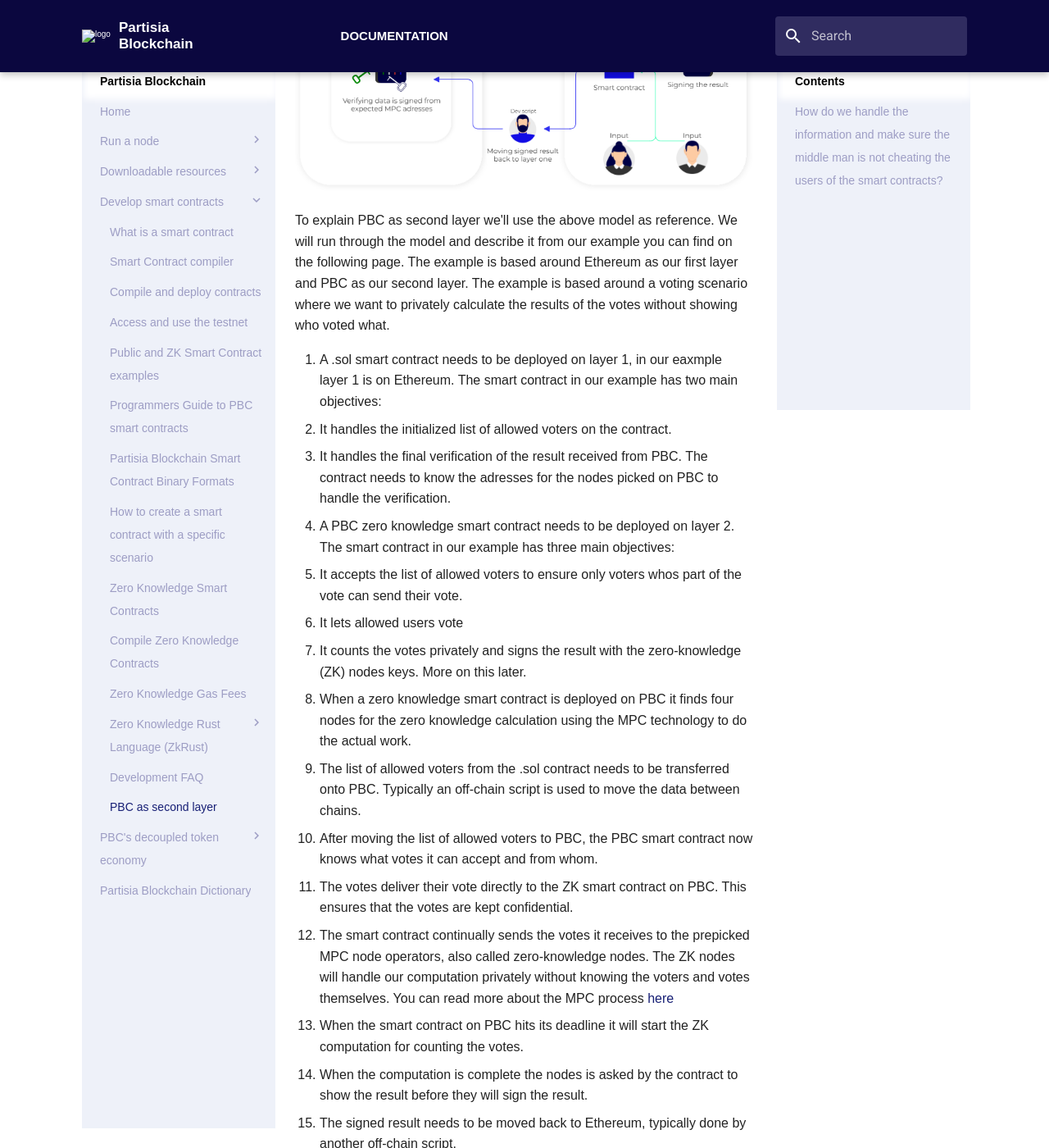
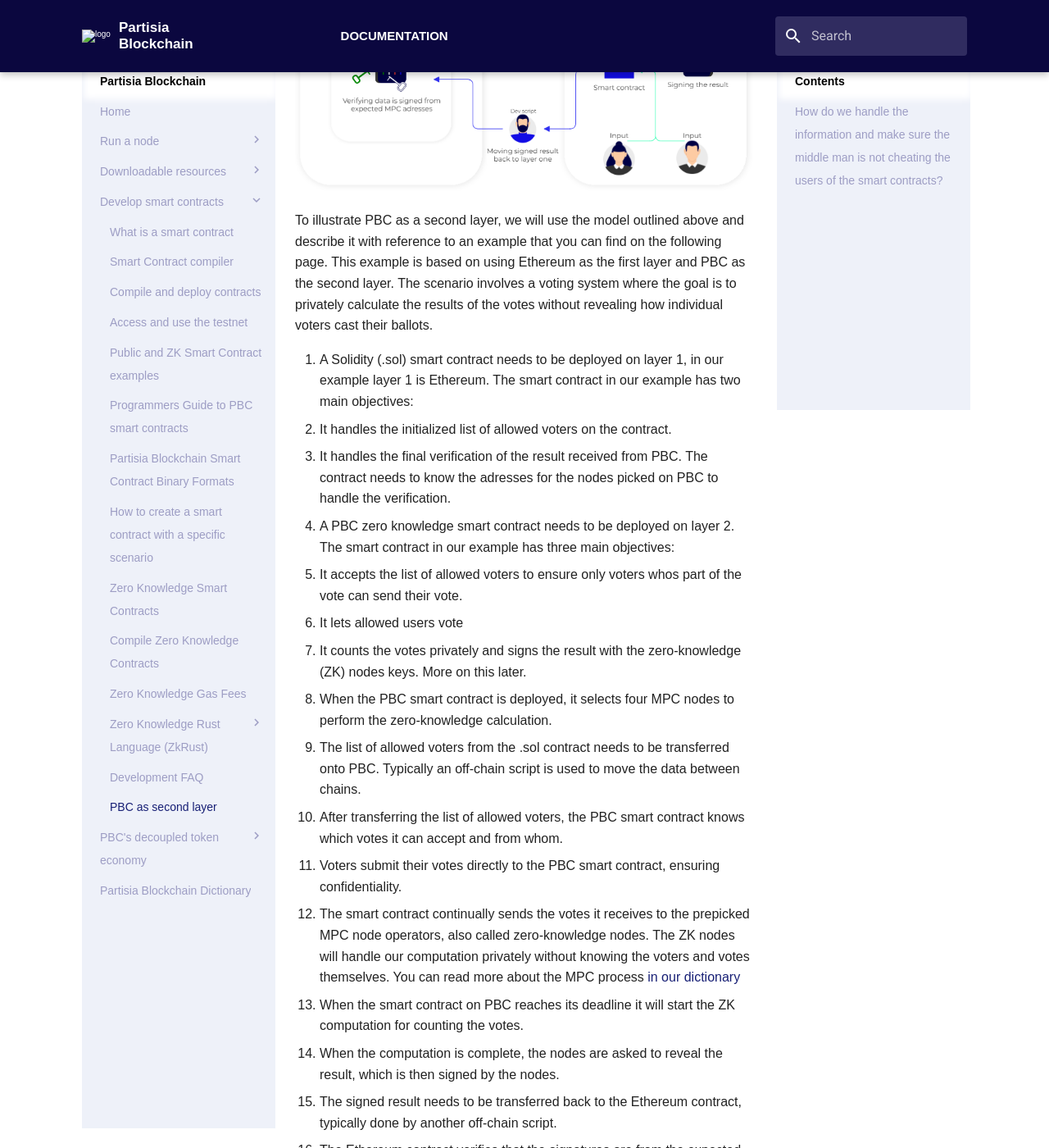
Before and after one commit to 0xSero/partisia-docs, an MkDocs documentation site: the page built from docs/PBC-as-a-second-layer/pbc-as-second-layer.md, in a window 1280 px wide and 1400 px high, scrolled down 864 px. Shown: the whole window at 82% size. Built offline with MkDocs 1.6.1 and Material for MkDocs 9.7.7, drawn with Linux system fonts in a browser that asks for light colours; some web fonts are replaced; a script that is not in the unit is left out; some of the changed text lies outside the part shown.

Commit message:
Segment updates to reduce working and make it more straightforward

```diff
--- a/docs/PBC-as-a-second-layer/pbc-as-second-layer.md
+++ b/docs/PBC-as-a-second-layer/pbc-as-second-layer.md
@@ -9,24 +9,24 @@
 
 ![ConceptPBCAsSecondLayer](../assets/ConceptModels/ConceptPBCAsSecondLayer.png)
 
-To explain PBC as second layer we'll use the above model as reference. We will run through the model and describe it from our example you can find on the following page. The example is based around Ethereum as our first layer and PBC as our second layer. The example is based around a voting scenario where we want to privately calculate the results of the votes without showing who voted what.
+To illustrate PBC as a second layer, we will use the model outlined above and describe it with reference to an example that you can find on the following page. This example is based on using Ethereum as the first layer and PBC as the second layer. The scenario involves a voting system where the goal is to privately calculate the results of the votes without revealing how individual voters cast their ballots.
 
-1. A .sol smart contract needs to be deployed on layer 1, in our eaxmple layer 1 is on Ethereum. The smart contract in our example has two main objectives:
+1. A Solidity (.sol) smart contract needs to be deployed on layer 1, in our example layer 1 is Ethereum. The smart contract in our example has two main objectives:
    1. It handles the initialized list of allowed voters on the contract.
    2. It handles the final verification of the result received from PBC. The contract needs to know the adresses for the nodes picked on PBC to handle the verification.
 2. A PBC zero knowledge smart contract needs to be deployed on layer 2. The smart contract in our example has three main objectives:
    1. It accepts the list of allowed voters to ensure only voters whos part of the vote can send their vote.
    2. It lets allowed users vote
    3. It counts the votes privately and signs the result with the zero-knowledge (ZK) nodes keys. More on this later.
-3. When a zero knowledge smart contract is deployed on PBC it finds four nodes for the zero knowledge calculation using the MPC technology to do the actual work.
+3. When the PBC smart contract is deployed, it selects four MPC nodes to perform the zero-knowledge calculation.
 4. The list of allowed voters from the .sol contract needs to be transferred onto PBC. Typically an off-chain script is used to move the data between chains.
-5. After moving the list of allowed voters to PBC, the PBC smart contract now knows what votes it can accept and from whom.
-6. The votes deliver their vote directly to the ZK smart contract on PBC. This ensures that the votes are kept confidential.
-7. The smart contract continually sends the votes it receives to the prepicked MPC node operators, also called zero-knowledge nodes. The ZK nodes will handle our computation privately without knowing the voters and votes themselves. You can read more about the MPC process [here](../dictionary.md#mpc)
-8. When the smart contract on PBC hits its deadline it will start the ZK computation for counting the votes.
-9. When the computation is complete the nodes is asked by the contract to show the result before they will sign the result.
-10. The signed result needs to be moved back to Ethereum, typically done by another off-chain script.
-11. The Ethereum contract then needs to verify that the signatures are from the expected MPC adresses before publishing the results of the vote onto its chain to end the vote.
+5. After transferring the list of allowed voters, the PBC smart contract knows which votes it can accept and from whom.
+6. Voters submit their votes directly to the PBC smart contract, ensuring confidentiality.
+7. The smart contract continually sends the votes it receives to the prepicked MPC node operators, also called zero-knowledge nodes. The ZK nodes will handle our computation privately without knowing the voters and votes themselves. You can read more about the MPC process [in our dictionary](../dictionary.md#mpc)
+8. When the smart contract on PBC reaches its deadline it will start the ZK computation for counting the votes.
+9. When the computation is complete, the nodes are asked to reveal the result, which is then signed by the nodes.
+10. The signed result needs to be transferred back to the Ethereum contract, typically done by another off-chain script.
+11. The Ethereum contract verifies that the signatures are from the expected MPC addresses before publishing the vote results on its chain to end the vote.
 
 ## How do we handle the information and make sure the middle man is not cheating the users of the smart contracts?
 
```
